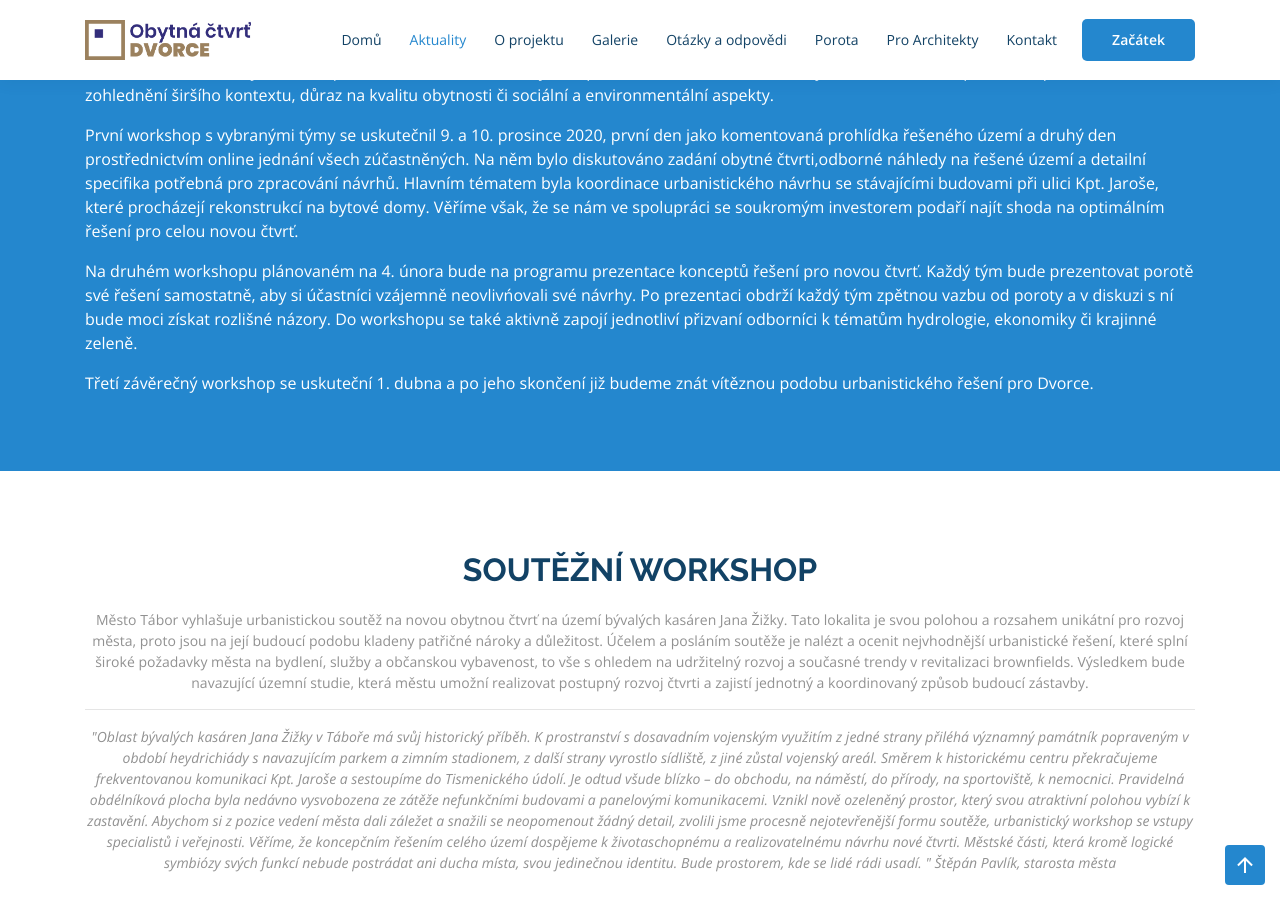
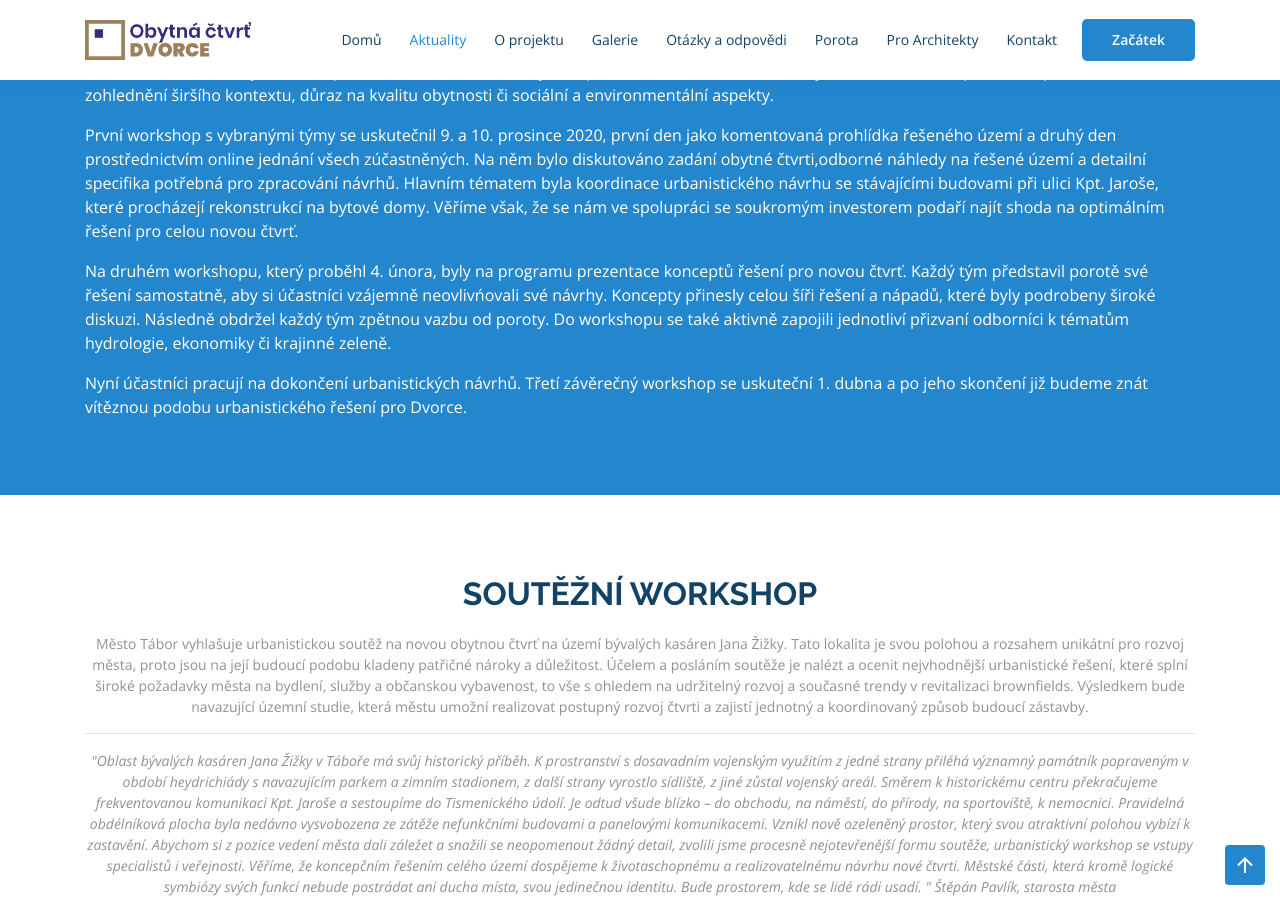
Before and after one commit to dvorcetabor/web, a Jekyll site: the page built from index.md, in a window 1280 px wide and 900 px high, scrolled down 1055 px. Built offline with Jekyll 4.4.1, drawn with Linux system fonts in a browser that asks for light colours.

Commit message:
Update call2action.md

```diff
--- a/_includes/sections/call2action.md
+++ b/_includes/sections/call2action.md
@@ -11,6 +11,6 @@ Kladně byla hodnocena schopnost komplexního uvažování, zohlednění širš
 
 První workshop s vybranými týmy se uskutečnil 9. a 10. prosince 2020, první den jako komentovaná prohlídka řešeného území a druhý den prostřednictvím online jednání všech zúčastněných. Na něm bylo diskutováno zadání obytné čtvrti,odborné náhledy na řešené území a detailní specifika potřebná pro zpracování návrhů. Hlavním tématem byla koordinace urbanistického návrhu se stávajícími budovami při ulici Kpt. Jaroše, které procházejí rekonstrukcí na bytové domy. Věříme však, že se nám ve spolupráci se soukromým investorem podaří najít shoda na optimálním řešení pro celou novou čtvrť.
 
-Na druhém workshopu plánovaném na 4. února bude na programu prezentace konceptů řešení pro novou čtvrť. Každý tým bude prezentovat porotě své řešení samostatně, aby si účastníci vzájemně neovlivńovali své návrhy. Po prezentaci obdrží každý tým zpětnou vazbu od poroty a v diskuzi s ní bude moci získat rozlišné názory. Do workshopu se také aktivně zapojí jednotliví přizvaní odborníci k tématům hydrologie, ekonomiky či krajinné zeleně.
+Na druhém workshopu, který proběhl 4. února, byly na programu prezentace konceptů řešení pro novou čtvrť. Každý tým představil porotě své řešení samostatně, aby si účastníci vzájemně neovlivńovali své návrhy. Koncepty přinesly celou šíři řešení a nápadů, které byly podrobeny široké diskuzi. Následně obdržel každý tým zpětnou vazbu od poroty. Do workshopu se také aktivně zapojili jednotliví přizvaní odborníci k tématům hydrologie, ekonomiky či krajinné zeleně.
 
-Třetí závěrečný workshop se uskuteční 1. dubna a po jeho skončení již budeme znát vítěznou podobu urbanistického řešení pro Dvorce.
+Nyní účastníci pracují na dokončení urbanistických návrhů. Třetí závěrečný workshop se uskuteční 1. dubna a po jeho skončení již budeme znát vítěznou podobu urbanistického řešení pro Dvorce.
```
